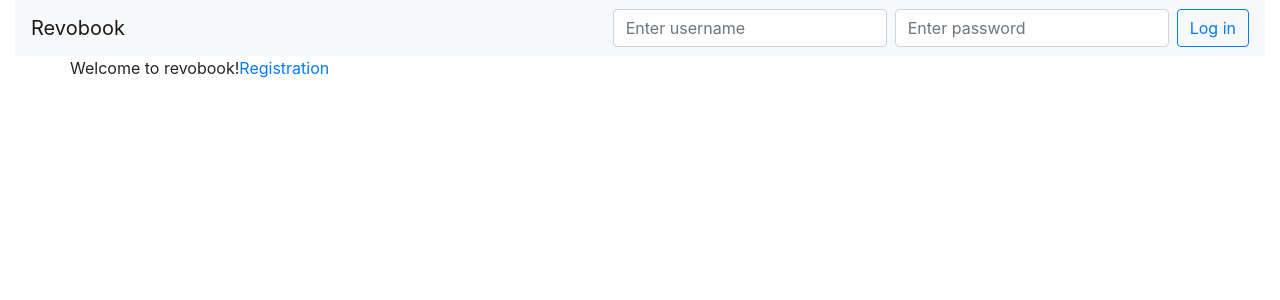
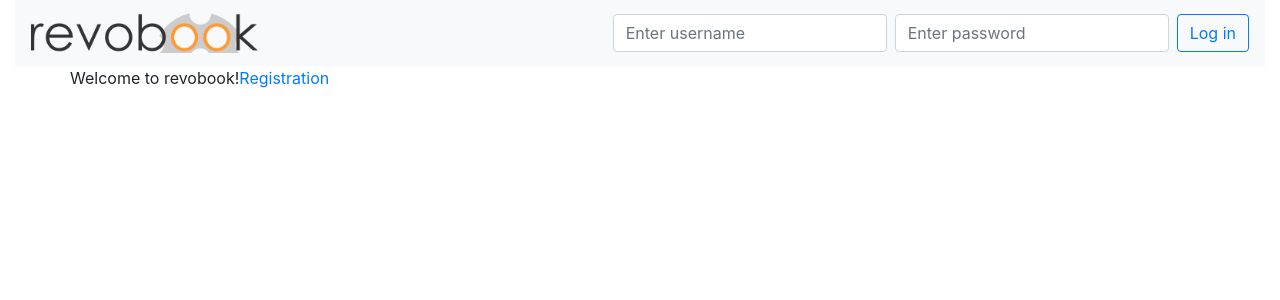
Before and after one commit to aaakulchyk/project1, a Flask app: page / in a window 1280 px wide. Shown: the top 300 px of the page. Run offline with Flask 2, Linux system fonts and the light colour scheme; some libraries are stand-ins or nearby versions.

Commit message:
Added static files

```diff
--- a/application.py
+++ b/application.py
@@ -29,25 +29,27 @@ def index():
     return render_template('home.html')
 
 
-@app.route('/registration')
-def show_registration_form():
-    return render_template('registration.html')
+@app.route('/registration', methods=['GET', 'POST'])
+def register():
+    # Just show registration form
+    if request.method == 'GET':
+        return render_template('registration.html')
 
+    # When the form is submitted
+    elif request.method == 'POST':
+        global SALT
+        username = request.form.get('username')
+        password = hashlib.sha256(SALT.encode() + request.form.get('password').encode()).hexdigest()
+        if db.execute("SELECT username FROM users WHERE username = :username",
+                      {'username': username}).rowcount == 0:
+            db.execute("INSERT INTO users (username, password) VALUES (:username, :password)",
+                       {'username': username,
+                        'password': password})
+            db.commit()
+            return redirect(url_for('index'))
+        else:
+            return render_template('error.html', message='A user with this username already exists.')
 
-@app.route('/registration/submit', methods=['POST'])
-def submit_registration():
-    global SALT
-    username = request.form.get('username')
-    password = hashlib.sha256(SALT.encode() + request.form.get('password').encode()).hexdigest()
-    if db.execute("SELECT username FROM users WHERE username = :username",
-        {'username': username}).rowcount == 0:
-        db.execute("INSERT INTO users (username, password) VALUES (:username, :password)",
-                   {'username': username,
-                    'password': password})
-        db.commit()
-        return redirect(url_for('index'))
-    else:
-        return render_template('error.html', message='A user with this username already exists.')
 
 @app.route('/login', methods=['GET', 'POST'])
 def login():
--- /dev/null
+++ b/static/css/main.css
@@ -0,0 +1,6 @@
+.brand img {
+  height: 40px;
+  width: auto;
+}
+
+/*# sourceMappingURL=main.css.map */
--- /dev/null
+++ b/static/css/main.scss
@@ -0,0 +1,6 @@
+$logoHeight: 40px;
+
+.brand img {
+    height: $logoHeight;
+    width: auto;
+}
--- a/templates/home.html
+++ b/templates/home.html
@@ -3,6 +3,6 @@
 {% block content %}
 <div class="row">
     <p>Welcome to revobook!</p>
-    <a href="{{ url_for('show_registration_form') }}">Registration</a>
+    <a href="{{ url_for('register') }}">Registration</a>
 </div>
 {% endblock %}
--- a/templates/layout.html
+++ b/templates/layout.html
@@ -6,6 +6,7 @@
     <meta name="author" content="Andrei Kulchyk">
     <title>Revobook - {% block title %}{% endblock %}</title>
     <link rel="stylesheet" href="https://stackpath.bootstrapcdn.com/bootstrap/4.1.3/css/bootstrap.min.css" integrity="sha384-MCw98/SFnGE8fJT3GXwEOngsV7Zt27NXFoaoApmYm81iuXoPkFOJwJ8ERdknLPMO" crossorigin="anonymous">
+    <link rel="stylesheet" href="static/css/main.css">
     <script src="https://code.jquery.com/jquery-3.3.1.slim.min.js" integrity="sha384-q8i/X+965DzO0rT7abK41JStQIAqVgRVzpbzo5smXKp4YfRvH+8abtTE1Pi6jizo" crossorigin="anonymous"></script>
     <script src="https://cdnjs.cloudflare.com/ajax/libs/popper.js/1.14.3/umd/popper.min.js" integrity="sha384-ZMP7rVo3mIykV+2+9J3UJ46jBk0WLaUAdn689aCwoqbBJiSnjAK/l8WvCWPIPm49" crossorigin="anonymous"></script>
     <script src="https://stackpath.bootstrapcdn.com/bootstrap/4.1.3/js/bootstrap.min.js" integrity="sha384-ChfqqxuZUCnJSK3+MXmPNIyE6ZbWh2IMqE241rYiqJxyMiZ6OW/JmZQ5stwEULTy" crossorigin="anonymous"></script>
@@ -14,7 +15,9 @@
     <div class="container-fluid" id="wrapper">
       <header>
         <nav class="navbar navbar-light bg-light">
-          <a class="navbar-brand" href="{{ url_for('index') }}">Revobook</a>
+          <div class="brand">
+            <a class="navbar-brand" href="{{ url_for('index') }}"><img src="static/images/revobook-logo.png" class="img-responsive d-inline-block align-top brand-logo"></a>
+          </div>
           <form class="form-inline my-2 my-lg-0" action="{{ url_for('login') }}" method="post">
             {% if session['user_id'] %}
             <button type="submit" class="btn btn-outline-primary">Log out</button>
--- a/templates/registration.html
+++ b/templates/registration.html
@@ -2,7 +2,7 @@
 {% block title %}Registration{% endblock %}
 
 {% block content %}
-<form class="registration" action="{{ url_for('submit_registration') }}" method="post">
+<form class="registration" action="{{ url_for('register') }}" method="post">
   <div class="form-group registration-field">
     <label for="registration-username">Username</label>
     <input type="text" class="form-control" id="registration-username" aria-describedby="username" placeholder="Enter username" name="username">
```
Also changed, not shown: static/images/revobook-logo.png (added), 1 other file.
